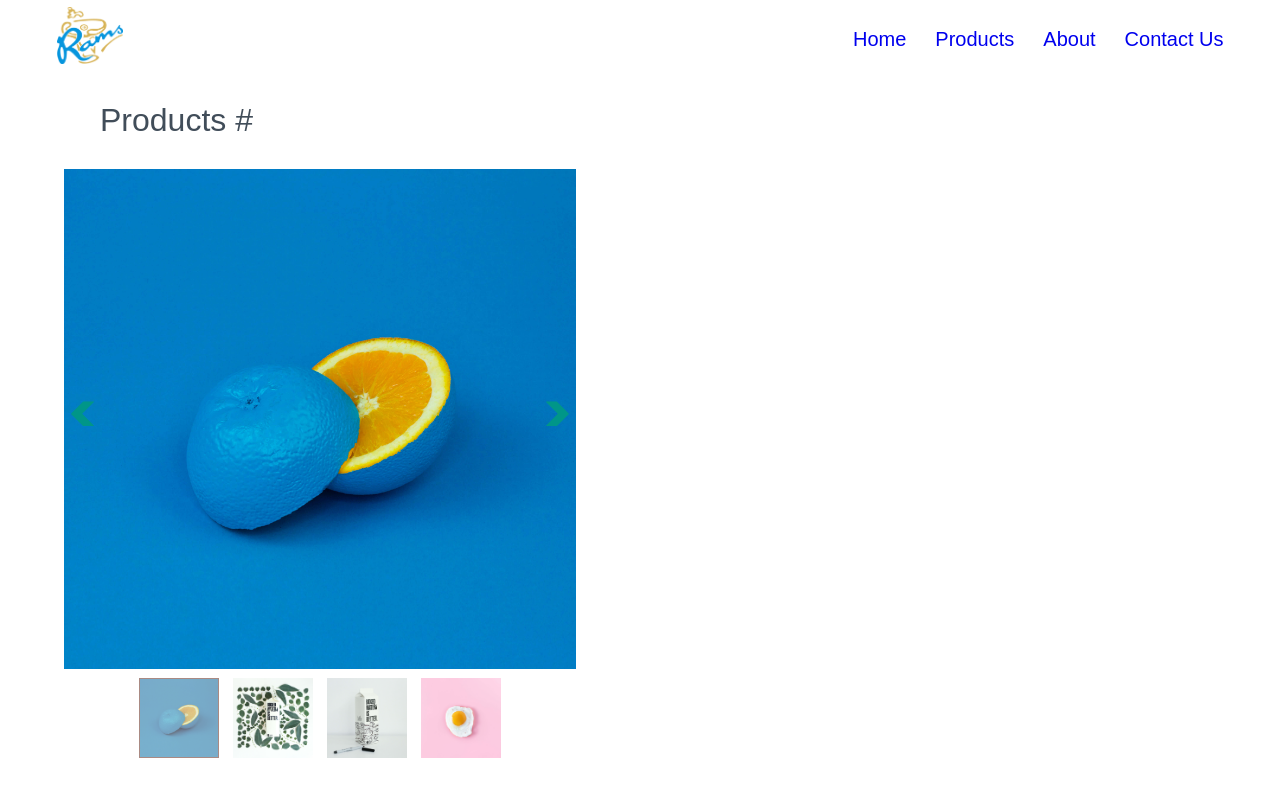
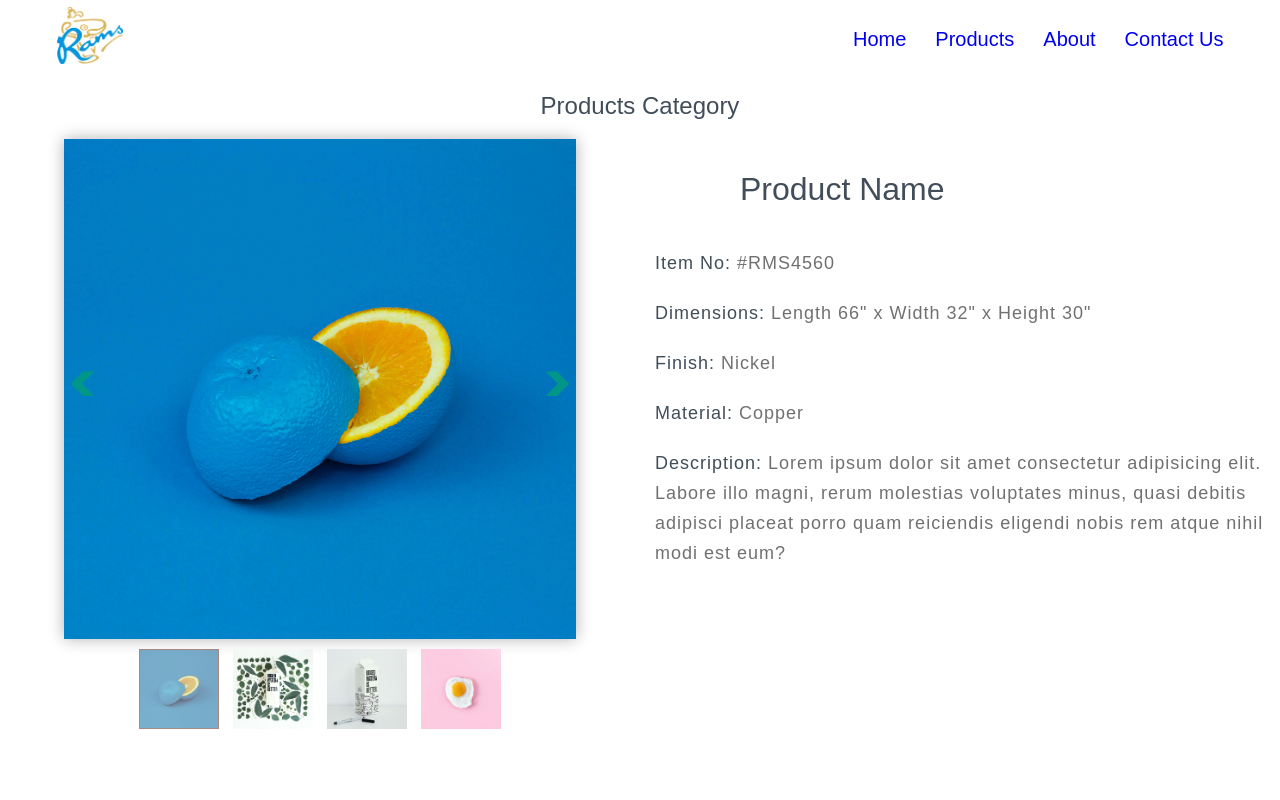
Before and after one commit to BilalAhmedim/rams-template-v3, a plain HTML site: page App/products.html in a window 1280 px wide. Shown: the top 800 px of the page. Drawn offline with Linux system fonts and the light colour scheme.

Commit message:
Product details added.

```diff
--- a/App/css/_partials/_globalization.css
+++ b/App/css/_partials/_globalization.css
@@ -15,6 +15,13 @@
   padding: 15px 30px;
   color: $text-color;
   margin: 0;
+  &.dark{
+    color: $heading-color;
+    padding: 10px 15px;
+    span{
+      color: $text-color;
+    }
+  }
 }
 .wrapper{
   padding: 0 50px;
--- a/App/css/_partials/_products.css
+++ b/App/css/_partials/_products.css
@@ -6,6 +6,7 @@
   height: 500px;
   width: 80%;
   margin: 0 auto;
+  box-shadow: 0px 0px 15px rgba(0,0,0,.30);
 
   &__track-container{
     position: relative;
@@ -37,7 +38,7 @@
     background-repeat: no-repeat;
     transition: background-size 200ms ease-in;
     &:hover{
-      background-size: 160%;
+      background-size: 300%;
     }
   }
 
@@ -87,3 +88,9 @@
   }
 
 }
+
+.product-description{
+  p span{
+    text-align: center;
+  }
+}
--- a/App/products.html
+++ b/App/products.html
@@ -34,7 +34,7 @@
 
   <div class="gallery">
     <div class="header">
-      <h1>Products #</h1>
+      <h2>Products Category</h2>
     </div>
 
     <div class="row">
@@ -81,6 +81,35 @@
         </div>
       </div>
 
+      <div class="col-6">
+        <div class="header">
+          <h1>Product Name</h1>
+        </div>
+        <div class="product-description">
+
+          <p class="text dark">
+            Item No: <span> #RMS4560</span>
+          </p>
+
+          <p class="text dark">
+            Dimensions: <span>Length 66" x Width 32" x Height 30"</span>
+          </p>
+
+          <p class="text dark">
+            Finish: <span>Nickel</span>
+          </p>
+
+          <p class="text dark">
+            Material: <span>Copper</span>
+          </p>
+
+          <p class="text dark">
+            Description: <span>Lorem ipsum dolor sit amet consectetur adipisicing elit. Labore illo magni, rerum molestias voluptates minus, quasi debitis adipisci placeat porro quam reiciendis eligendi nobis rem atque nihil modi est eum?</span>
+          </p>
+
+        </div>
+      </div>
+
     </div>
 
 
--- a/App/styles.css
+++ b/App/styles.css
@@ -335,6 +335,13 @@ template {
   color: rgba(0,0,0,0.56);
   margin: 0;
 }
+.text.dark{
+    color: rgba(44,58,71,0.90);
+    padding: 10px 15px;
+  }
+.text.dark span{
+      color: rgba(0,0,0,0.56);
+    }
 .wrapper{
   padding: 0 50px;
 }
@@ -1039,6 +1046,7 @@ header.sticky .toggle{
   height: 500px;
   width: 80%;
   margin: 0 auto;
+  box-shadow: 0px 0px 15px rgba(0,0,0,.30);
 
 }
 .carousel__track-container{
@@ -1073,7 +1081,7 @@ header.sticky .toggle{
     transition: background-size 200ms ease-in;
   }
 .carousel__images:hover{
-      background-size: 160%;
+      background-size: 300%;
     }
 .carousel__button{
     position: absolute;
@@ -1119,4 +1127,7 @@ header.sticky .toggle{
       -webkit-filter: grayscale(30%);
               filter: grayscale(30%);
     }
+.product-description p span{
+    text-align: center;
+  }
 /*# sourceMappingURL=styles.css.map */
```
Also changed, not shown: 1 other file.
